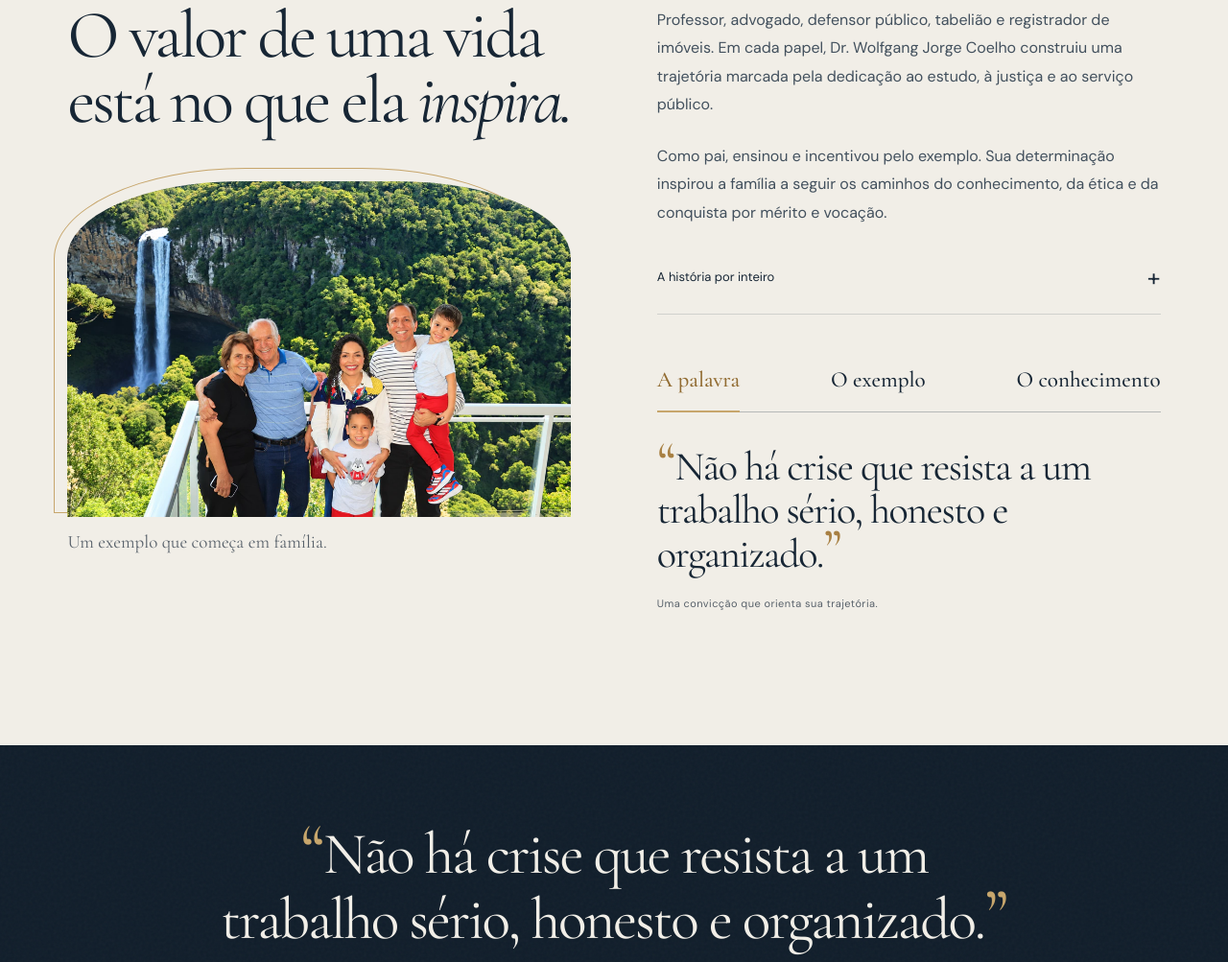
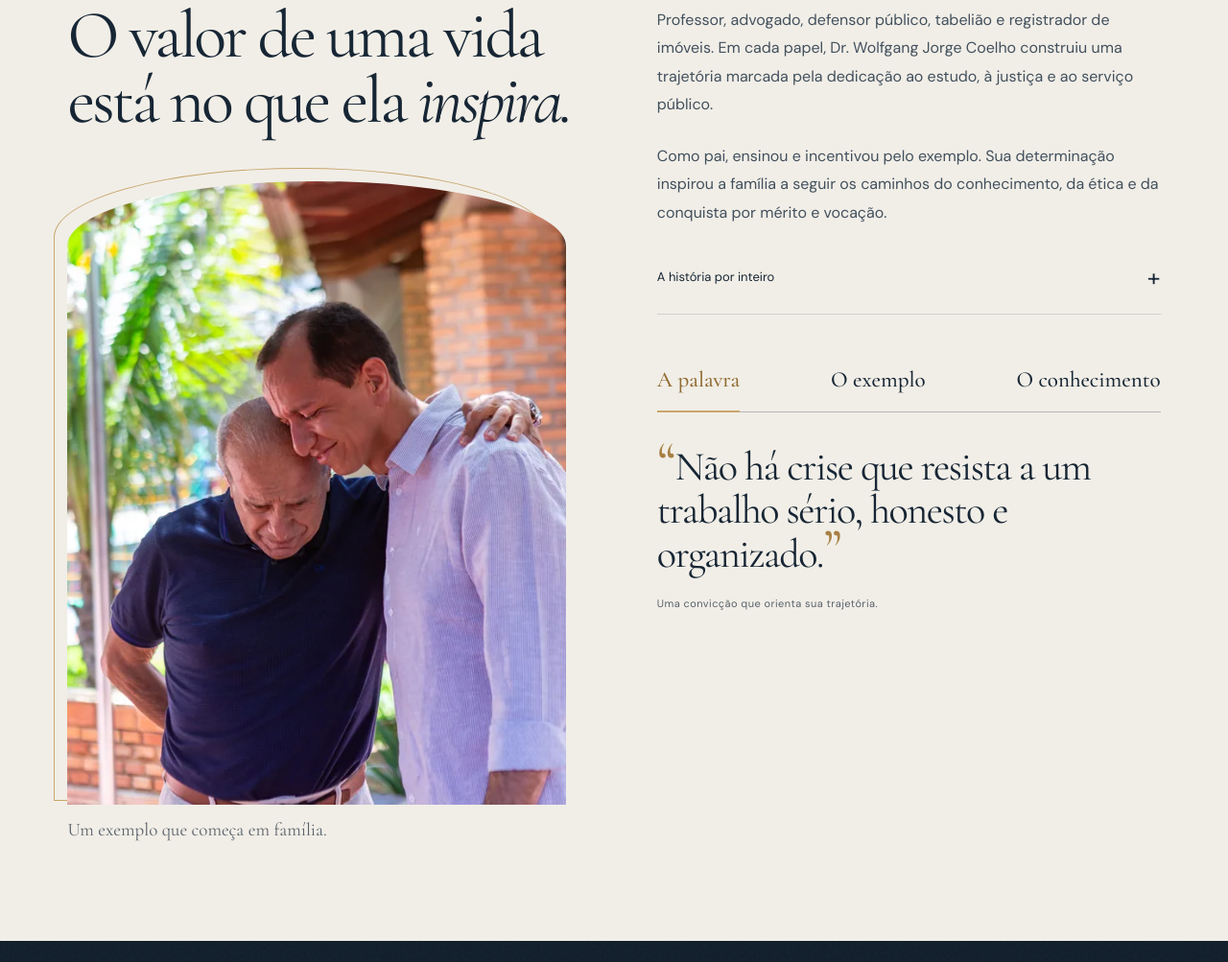
Before and after one commit to T-I-Cartorio-do-1-Oficio-de-Morrinhos/siteAuditorio, a plain HTML site: page dist/index.html in a window 1280 px wide. Shown: the part 2115-3118 px from the top of the page at 96% size. Drawn offline with Linux system fonts and the light colour scheme; animation ran at ten frames a second.

Commit message:
Troca a foto da família pela do abraço, em formato vertical (#1)
A moldura em arco passa a ser vertical (4:5), com no máximo 520 px de
largura. O original fica em imagens-originais/abraco.jpg.


Claude-Session: https://claude.ai/code/session_01G4HENn7fRC9hrHNsEvxg8F

Co-authored-by: Claude <noreply@anthropic.com>

```diff
--- a/dist/index.html
+++ b/dist/index.html
@@ -304,18 +304,18 @@
               </h2>
               <div class="legacy-photo">
                 <img
-                  src="./assets/familia-hd.webp"
-                  alt="Dr. Wolfgang em um passeio com a família, diante de uma cachoeira"
-                  width="1536"
-                  height="1024"
+                  src="./assets/abraco-1000.webp"
+                  alt="Dr. Wolfgang recebe um abraço carinhoso, sob um pergolado de madeira"
+                  width="1600"
+                  height="2000"
                   loading="lazy"
                   srcset="
-                    ./assets/familia-600.webp   600w,
-                    ./assets/familia-1000.webp 1000w,
-                    ./assets/familia-hd.webp   1536w
+                    ./assets/abraco-600.webp   600w,
+                    ./assets/abraco-1000.webp 1000w,
+                    ./assets/abraco-hd.webp   1600w
                   "
-                  sizes="(max-width: 650px) calc(100vw - 48px), 50vw"
-                  data-full="./assets/familia-hd.webp"
+                  sizes="(max-width: 650px) calc(100vw - 48px), 520px"
+                  data-full="./assets/abraco-hd.webp"
                   decoding="async"
                 /><span>Um exemplo que começa em família.</span>
               </div>
--- a/dist/styles.css
+++ b/dist/styles.css
@@ -543,20 +543,22 @@ h3 {
 .legacy-photo {
   margin-top: 50px;
   position: relative;
+  max-width: 520px;
 }
 .legacy-photo:before {
   content: "";
   position: absolute;
   inset: -14px 18px 44px -14px;
   border: 1px solid var(--gold);
-  border-radius: 200px 200px 0 0 / 95px 95px 0 0;
+  border-radius: 999px 999px 0 0 / 280px 280px 0 0;
   pointer-events: none;
 }
 .legacy-photo img {
-  aspect-ratio: 1.5;
+  aspect-ratio: 4 / 5;
   object-fit: cover;
+  object-position: 50% 30%;
   width: 100%;
-  border-radius: 180px 180px 0 0 / 80px 80px 0 0;
+  border-radius: 999px 999px 0 0 / 260px 260px 0 0;
   position: relative;
 }
 .legacy-photo > span {
```
Also changed, not shown: dist/assets/abraco-1000.webp (added), dist/assets/abraco-600.webp (added), dist/assets/abraco-hd.webp (added), dist/assets/familia-1000.webp (deleted), dist/assets/familia-600.webp (deleted), dist/assets/familia.jpeg (deleted), imagens-originais/abraco.jpg (added), 1 other file.
